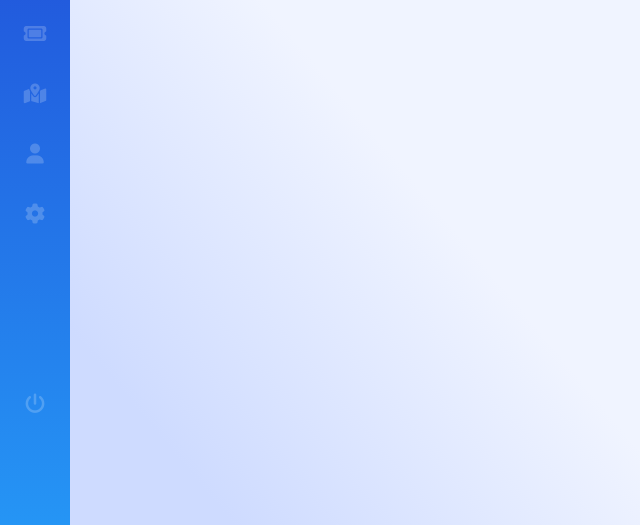
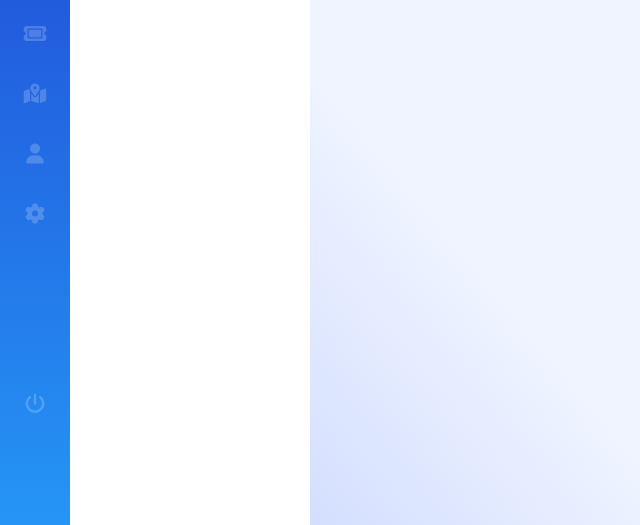
Before and after one commit to digitradiart/bwa-tiketsaya, a plain HTML site: page dashboard.html in a window 1280 px wide. Shown: the part 275-800 px from the top of the page, without its empty margins (0-640 px from the left). Drawn offline with nearby package versions, Linux system fonts and the light colour scheme.

Commit message:
admin-profile

```diff
--- a/dashboard.html
+++ b/dashboard.html
@@ -69,6 +69,8 @@
           </div>
         </div>
       </div>
+
+      <div class="admin-profile">ini admin-profile</div>
     </div>
     <script
       src="https://cdn.jsdelivr.net/npm/bootstrap@5.2.2/dist/js/bootstrap.bundle.min.js"
--- a/src/style.css
+++ b/src/style.css
@@ -16,6 +16,12 @@ body {
     rgba(206, 219, 255, 1) 12%,
     rgba(240, 244, 255, 1) 36%
   );
+}
+
+.side-left {
+  width: 310px;
+  overflow: hidden;
+  float: left;
 }
 
 .side-left .emblemapp {
@@ -41,6 +47,7 @@ body {
     rgba(37, 149, 245, 1) 0%,
     rgba(32, 61, 209, 1) 100%
   );
+  float: left;
 }
 
 .side-left .menus {
@@ -88,6 +95,13 @@ body {
   padding-top: 5px;
   text-align: center;
   vertical-align: auto;
+}
+
+.side-left .admin-profile {
+  background-color: #ffffff;
+  float: left;
+  min-height: 100vh;
+  width: 240px;
 }
 
 .input-type-primary-tiketsaya {
```
